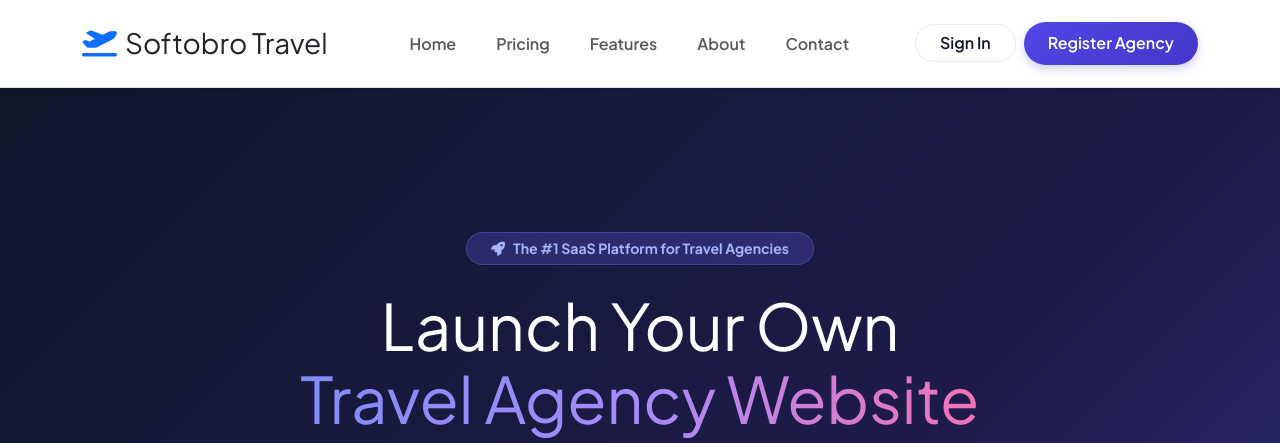
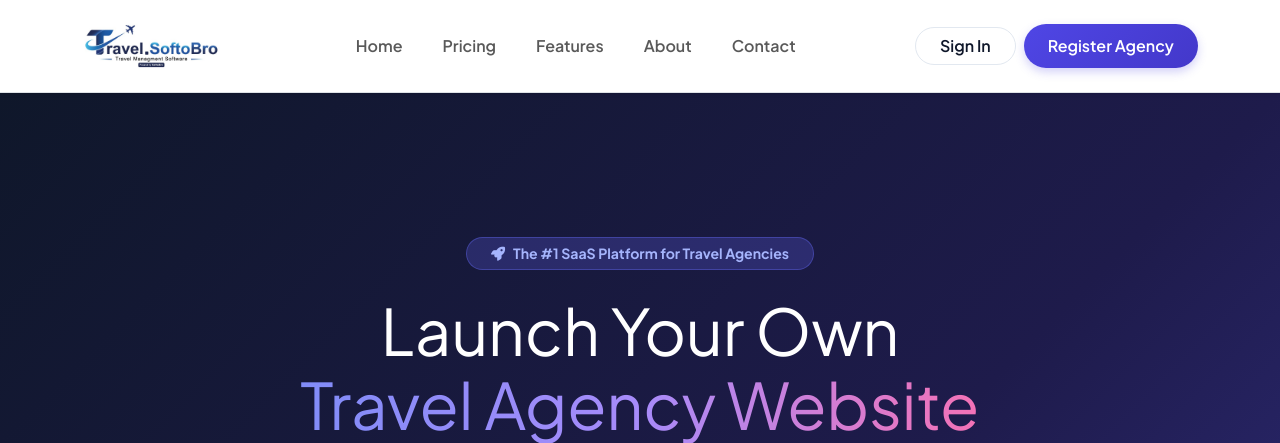
Before and after one commit to Fahim-Prionto/travelsofto-SaaS, a Django app: page / in a window 1280 px wide. Shown: the top 443 px of the page. Run offline with Django 5.2, Linux system fonts and the light colour scheme; tables that the repository leaves empty hold one stand-in row (values such as "Sample post"); parts of the project's set-up code (start-up, migrations or seed data) failed here and were passed over.

Commit message:
feat: add Travel.SoftoBro logo to public website navbar and footer

```diff
--- a/templates/website/base.html
+++ b/templates/website/base.html
@@ -23,13 +23,16 @@
     <!-- Header Navigation -->
     <nav class="navbar navbar-expand-lg sticky-top bg-white border-bottom shadow-sm py-3">
         <div class="container">
-            <a class="navbar-brand fw-extrabold fs-3 d-flex align-items-center gap-2 text-dark" href="/">
+            <a class="navbar-brand d-flex align-items-center gap-2" href="/">
                 {% if current_tenant and current_tenant.logo %}
-                    <img src="{{ current_tenant.logo.url }}" alt="{{ current_tenant.agency_name }}" style="max-height:32px;" class="rounded">
+                    <img src="{{ current_tenant.logo.url }}" alt="{{ current_tenant.agency_name }}" style="max-height:40px;" class="rounded">
+                    <span class="fw-extrabold fs-4 text-dark">{{ current_tenant.agency_name }}</span>
+                {% elif current_tenant %}
+                    <i class="fa-solid fa-plane-departure text-primary fs-4"></i>
+                    <span class="fw-extrabold fs-4 text-dark">{{ current_tenant.agency_name }}</span>
                 {% else %}
-                    <i class="fa-solid fa-plane-departure text-primary"></i>
+                    <img src="{% static 'images/logo.png' %}" alt="Travel.SoftoBro" style="max-height:50px; width:auto;">
                 {% endif %}
-                <span>{{ current_tenant.agency_name|default:"Softobro Travel" }}</span>
             </a>
             <button class="navbar-toggler border-0" type="button" data-bs-toggle="collapse" data-bs-target="#publicNav">
                 <span class="navbar-toggler-icon"></span>
@@ -106,9 +109,15 @@
         <div class="container">
             <div class="row g-4 mb-4">
                 <div class="col-lg-4">
+                    {% if current_tenant %}
                     <h5 class="fw-bold mb-3 d-flex align-items-center gap-2">
-                        <i class="fa-solid fa-plane-departure text-primary"></i> {{ current_tenant.agency_name|default:"Softobro Travel" }}
+                        <i class="fa-solid fa-plane-departure text-primary"></i> {{ current_tenant.agency_name }}
                     </h5>
+                    {% else %}
+                    <div class="mb-3">
+                        <img src="{% static 'images/logo.png' %}" alt="Travel.SoftoBro" style="max-height:50px; width:auto; filter: brightness(0) invert(1);">
+                    </div>
+                    {% endif %}
                     {% if current_tenant %}
                         <p class="text-secondary small">Your trusted partner for effortless tour bookings, luxury travel experiences, and rapid visa application processing worldwide.</p>
                     {% else %}
```
